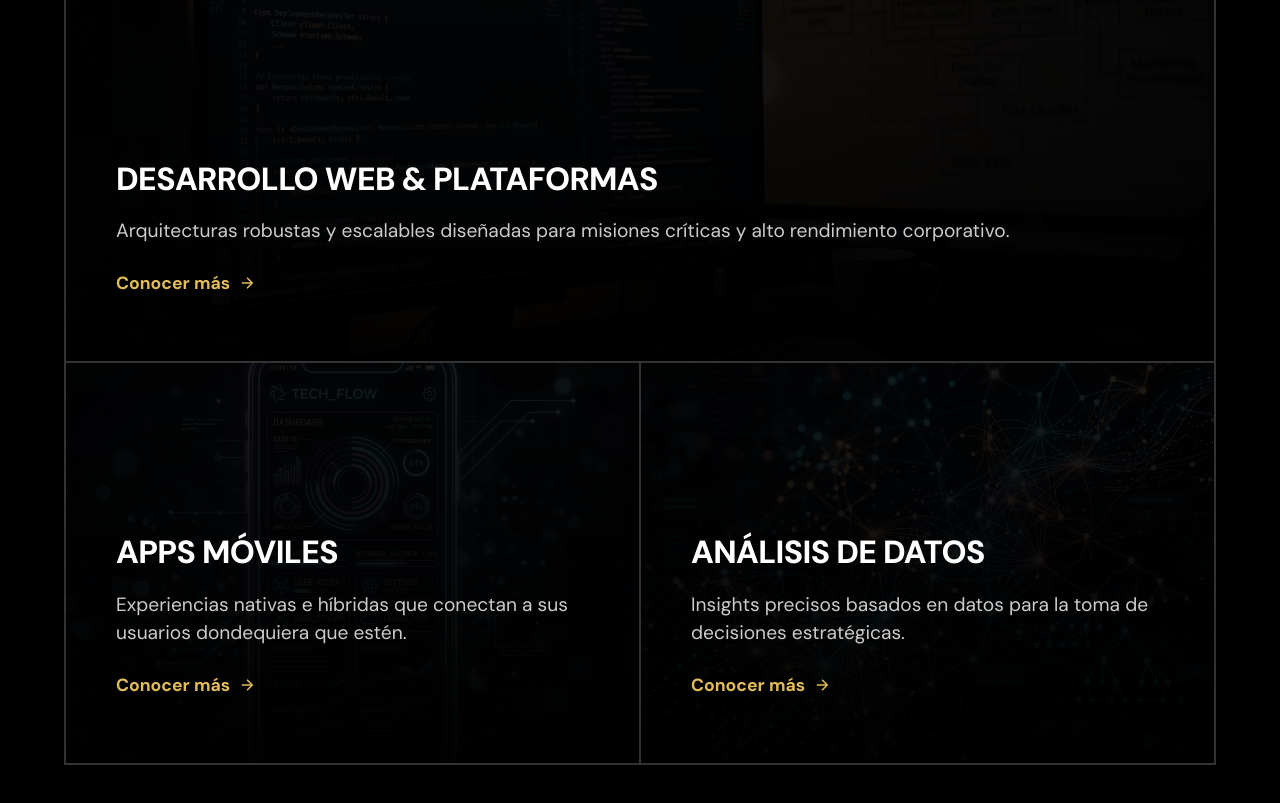
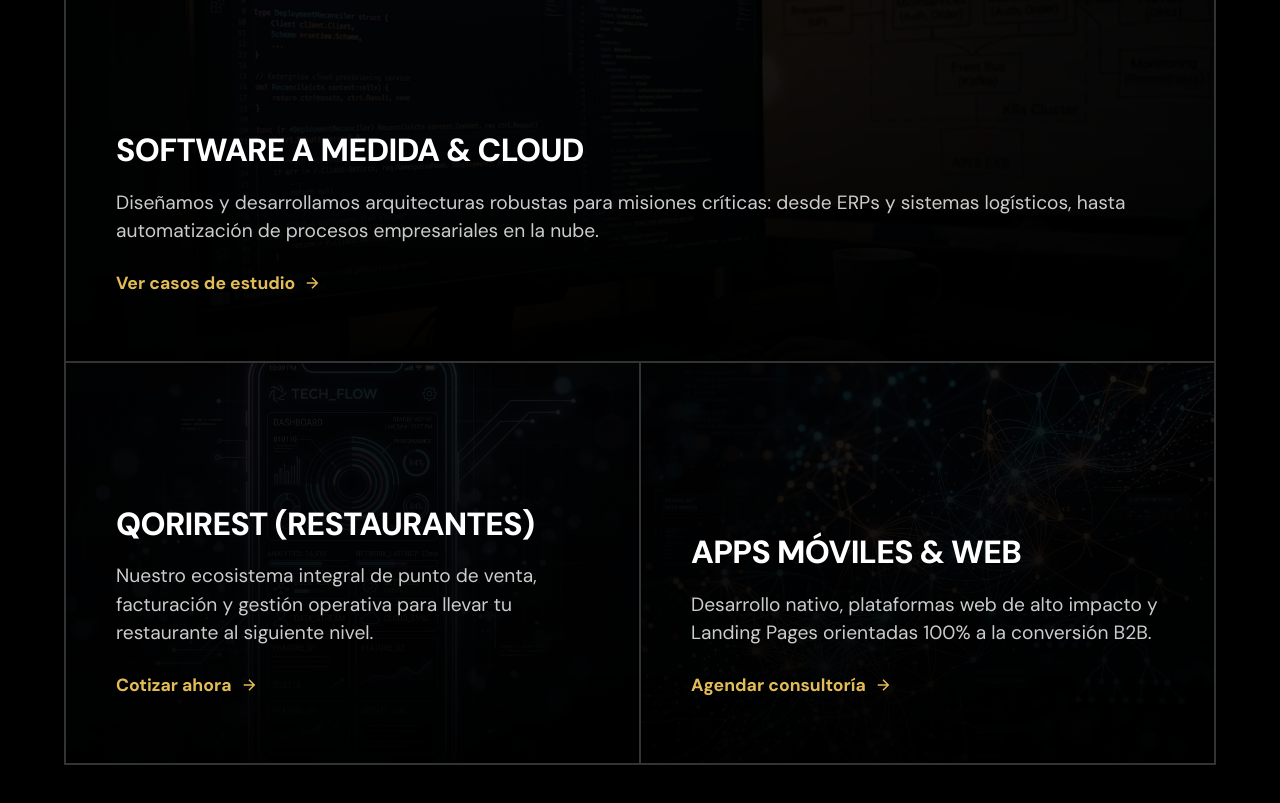
Before and after one commit to apacheco2603/qorisoft, a React (Vite) app: page / in a window 1280 px wide. Shown: the part 1240-2043 px from the top of the page. Built offline with nearby package versions, Linux system fonts and the light colour scheme.

Commit message:
Update Services text to match real capabilities

```diff
--- a/src/components/Services.jsx
+++ b/src/components/Services.jsx
@@ -9,25 +9,25 @@
 
           <div className="bento-item bento-large fade-in">
             <div className="bento-content">
-              <h3>Desarrollo Web & Plataformas</h3>
-              <p>Arquitecturas robustas y escalables diseñadas para misiones críticas y alto rendimiento corporativo.</p>
-              <a href="#contact" className="link-arrow">Conocer más <svg viewBox="0 0 24 24" fill="none" stroke="currentColor" strokeWidth="2"><path d="M5 12h14M12 5l7 7-7 7"/></svg></a>
+              <h3>Software a Medida & Cloud</h3>
+              <p>Diseñamos y desarrollamos arquitecturas robustas para misiones críticas: desde ERPs y sistemas logísticos, hasta automatización de procesos empresariales en la nube.</p>
+              <a href="#portfolio" className="link-arrow">Ver casos de estudio <svg viewBox="0 0 24 24" fill="none" stroke="currentColor" strokeWidth="2"><path d="M5 12h14M12 5l7 7-7 7"/></svg></a>
             </div>
           </div>
 
           <div className="bento-item fade-in delay-1">
             <div className="bento-content">
-              <h3>Apps Móviles</h3>
-              <p>Experiencias nativas e híbridas que conectan a sus usuarios dondequiera que estén.</p>
-              <a href="#contact" className="link-arrow">Conocer más <svg viewBox="0 0 24 24" fill="none" stroke="currentColor" strokeWidth="2"><path d="M5 12h14M12 5l7 7-7 7"/></svg></a>
+              <h3>QoriRest (Restaurantes)</h3>
+              <p>Nuestro ecosistema integral de punto de venta, facturación y gestión operativa para llevar tu restaurante al siguiente nivel.</p>
+              <a href="#estimador" className="link-arrow">Cotizar ahora <svg viewBox="0 0 24 24" fill="none" stroke="currentColor" strokeWidth="2"><path d="M5 12h14M12 5l7 7-7 7"/></svg></a>
             </div>
           </div>
 
           <div className="bento-item fade-in delay-2">
             <div className="bento-content">
-              <h3>Análisis de Datos</h3>
-              <p>Insights precisos basados en datos para la toma de decisiones estratégicas.</p>
-              <a href="#contact" className="link-arrow">Conocer más <svg viewBox="0 0 24 24" fill="none" stroke="currentColor" strokeWidth="2"><path d="M5 12h14M12 5l7 7-7 7"/></svg></a>
+              <h3>Apps Móviles & Web</h3>
+              <p>Desarrollo nativo, plataformas web de alto impacto y Landing Pages orientadas 100% a la conversión B2B.</p>
+              <a href="#contact" className="link-arrow">Agendar consultoría <svg viewBox="0 0 24 24" fill="none" stroke="currentColor" strokeWidth="2"><path d="M5 12h14M12 5l7 7-7 7"/></svg></a>
             </div>
           </div>
 
```
